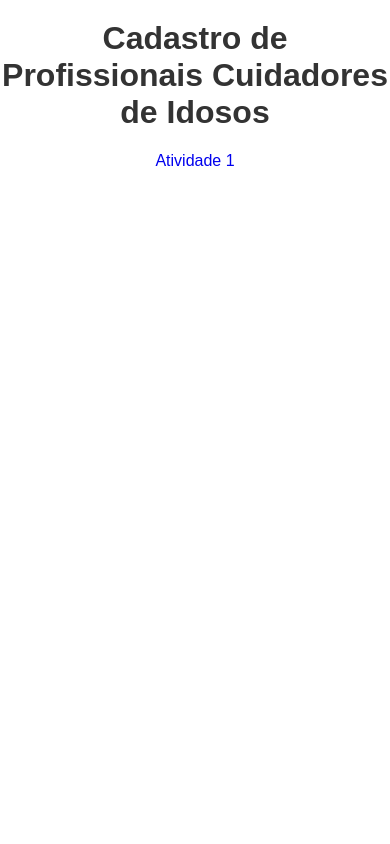
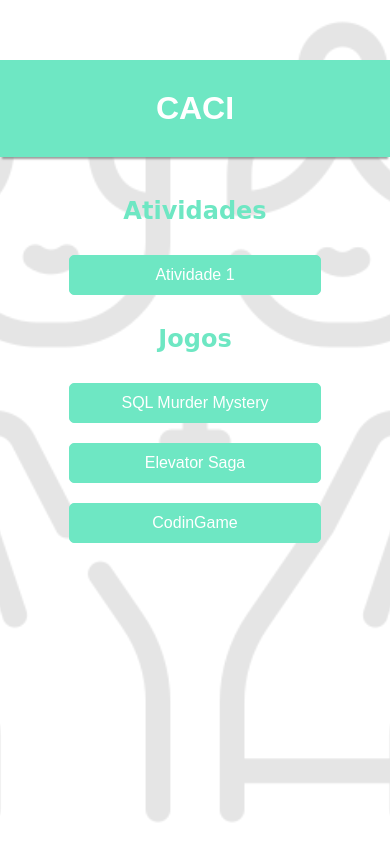
Before and after one commit to tekuan/tekuan.github.io, a plain HTML site: page caci/index.html in a window 390 px wide. Drawn offline with Linux system fonts and the light colour scheme; a web font is replaced by a local one.

Commit message:
draft a version to be responsive

```diff
--- a/caci/css/style.css
+++ b/caci/css/style.css
@@ -1,21 +1,44 @@
 body {
-    background-color: #ffffff; /* Fundo branco */
-    color: #333333; /* Cor do texto padrão */
+    background-color: #ffffff;
+    color: #333333;
     font-family: Arial, sans-serif;
     margin: 0;
-    padding: 0;
+    padding-top: 60px;
+
+}
+
+body::before {
+    content: "";
+    position: fixed;
+    top: 0;
+    left: 0;
+    width: 100vw;
+    height: 100%;
+    background-image: url('../assets/images/elderly.png');
+    background-size: cover;
+    background-repeat: no-repeat;
+    background-position: center center;
+    z-index: -1;
+    opacity: 0.1;
+}
+
+.title {
+    font-family: "Playwrite CU", cursive;
+    font-size: 24px;
+    font-weight: 700;
+    font-style: normal;
+    color: #6ee7c3;
 }
 
 h1 {
-    text-align: center;
     margin-top: 20px;
 }
 
 a {
-    text-decoration: none;
+    text-decoration: none !important;
     display: block;
+    margin: 10px 0;
     text-align: center;
-    margin: 10px 0;
 }
 
 a:hover {
@@ -23,10 +46,90 @@ a:hover {
 }
 
 .code-block {
-    border: 1px solid #959191;
+    border: 1px solid #6ee7c3;
     padding: 10px;
     margin: 10px 0;
     background-color: #f9f9f9;
     font-family: Arial, sans-serif;
     white-space: pre-wrap;
-  }
+}
+
+/*<a href="https://www.flaticon.com/br/icones-gratis/idoso" title="idoso ícones">Idoso ícones criados por Freepik - Flaticon</a> */
+
+header {
+    background-color: #6ee7c3;
+    color: white;
+    top: 0;
+    left: 0;
+    padding-top: 20px;
+    padding-bottom: 20px;
+    width: 100vw;
+    box-shadow: 0px 4px 2px -2px rgba(128, 128, 128, 0.774);
+    z-index: 1000;
+    text-align: center;
+}
+
+.header-title {
+    margin: 0;
+    padding: 10px 20px;
+    text-align: center;
+}
+
+.full-title {
+    display: block;
+}
+
+.short-title {
+    display: none;
+}
+
+@media only screen and (max-width: 600px) {
+    .full-title {
+        display: none;
+    }
+
+    .short-title {
+        display: block;
+    }
+}
+
+main {
+    padding: 20px;
+}
+
+main a {
+    border: 1px solid #6ee7c3;
+    border-radius: 12px;
+    align-self: center;
+    color: #6ee7c3;
+}
+
+main a:hover {
+    background-color: #6ee7c3;
+    color: white;
+}
+
+.main-list {
+    text-align: center;
+}
+
+.btn {
+    display: inline-block;
+    padding: 10px 20px;
+    font-size: 16px;
+    width: 60%;
+    color: white;
+    background-color: #6ee7c3;
+    border-radius: 5px;
+    text-decoration: none;
+    text-align: center;
+    transition: background-color 0.3s ease;
+}
+
+.btn:hover {
+    background-color: #55b195;
+}
+
+.btn:active {
+    background-color: #2b5c4d;
+}
--- a/caci/index.html
+++ b/caci/index.html
@@ -6,9 +6,30 @@
         <meta http-equiv="X-UA-Compatible" content="IE=edge" />
         <meta name="viewport" content="width=device-width, initial-scale=1" />
         <title>CACI</title>
+        <link rel="icon" href="./assets/images/elderly.png" type="image/png" />
+        <link
+            href="https://fonts.googleapis.com/css2?family=Playwrite+CU:wght@100..400&display=swap"
+            rel="stylesheet">
     </head>
     <body>
-    <h1> Cadastro de Profissionais Cuidadores de Idosos</h1>
-    <a href="task1.html">Atividade 1</a>
+        <header>
+            <h1 class="header-title full-title">Projeto de Cadastro de
+                Profissionais Cuidadores de Idosos</h1>
+            <h1 class="header-title short-title">CACI</h1>
+        </header>
+        <main class="main-list">
+            <h2 class="title">Atividades</h2>
+            <a href="task1.html" class="btn">Atividade 1</a>
+            <br />
+            <h2 class="title">Jogos</h2>
+            <a href="https://mystery.knightlab.com/" class="btn">SQL Murder
+                Mystery</a>
+            <a href="https://play.elevatorsaga.com/" class="btn">Elevator
+                Saga</a>
+            <a href="https://www.codingame.com/start/" class="btn">CodinGame</a>
+        </main>
+        <!-- <footer>
+        <p>Ícone de idoso por <a href="https://www.flaticon.com/authors/freepik" target="_blank">Freepik</a> de <a href="https://www.flaticon.com/" target="_blank">www.flaticon.com</a></p>
+    </footer> -->
     </body>
 </html>
```
Also changed, not shown: caci/task1.html (+61 -23 lines), caci/assets/images/background.jpg (added), caci/assets/images/elderly.png (added). Lines whose indentation alone changed are shown as unchanged.
